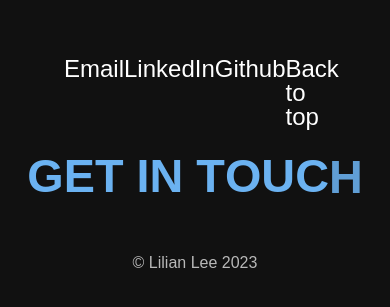
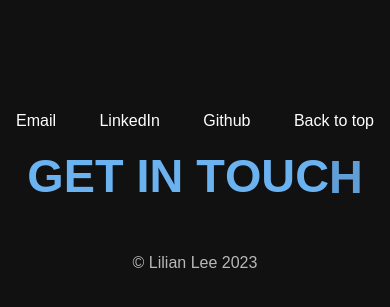
Before and after one commit to lilianlee0213/Portfolio-of-Lilian-Lee, a React (Create React App) app: page / in a window 390 px wide. Shown: the part 8240-8547 px from the top of the page. Built offline with nearby package versions, Linux system fonts and the light colour scheme; a web font is replaced by a local one.

Commit message:
link font size

```diff
--- a/src/components/Contact/style.css
+++ b/src/components/Contact/style.css
@@ -30,3 +30,9 @@
 	color: var(--blue);
 	white-space: nowrap;
 }
+@media only screen and (max-width: 575px) {
+	.contact-links {
+		font-size: 1rem;
+		padding-inline: 1rem;
+	}
+}
```
